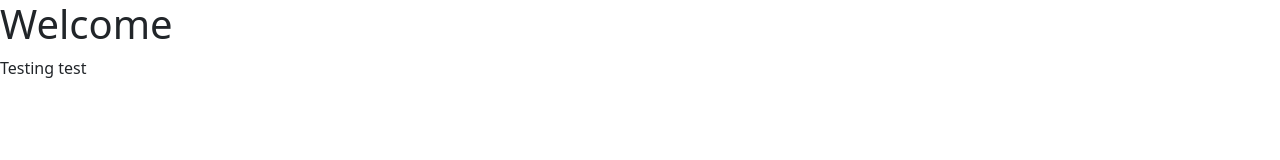
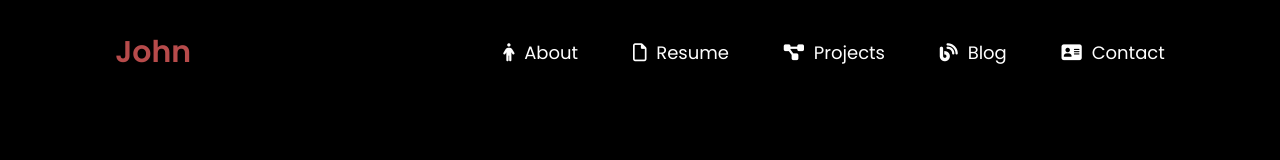
Before and after one commit to Mio-1204/HTMLportfolio, a plain HTML site: page index.html in a window 1280 px wide. Drawn offline with nearby package versions, Linux system fonts and the light colour scheme.

Commit message:
Did the navigation bar with icons and effects

```diff
--- a/index.html
+++ b/index.html
@@ -9,7 +9,7 @@
             content="width=device-width, initial-scale=1, shrink-to-fit=no"
         />
 
-        <!-- Fonts from google -->
+        <!-- Fonts from google (Poppins)-->
         <link rel="preconnect" href="https://fonts.googleapis.com">
         <link rel="preconnect" href="https://fonts.gstatic.com" crossorigin>
         <link href="https://fonts.googleapis.com/css2?family=Poppins:wght@400;600&display=swap" rel="stylesheet">
@@ -30,16 +30,35 @@
     </head>
 
     <body>
+        <!-- Navbar, used icons from fontawesome-->
         <header>
-            <!-- place navbar here -->
-             <nav></nav>
+        <a class="name" href="index.html">John</a>
+
+            <nav>
+                <a href="about.html">
+                        <i class="fa-solid fa-person"></i>
+                        <span>About</span>
+                </a>
+                <a href="resume.html">
+                    <i class="fa-regular fa-file"></i>
+                    <span>Resume</span>
+                </a>
+                <a href="projects.html">
+                    <i class="fa-solid fa-diagram-project"></i>
+                    <span>Projects</span>
+                </a>
+                <a href="blog.html">
+                    <i class="fa-solid fa-blog"></i>
+                    <span>Blog</span>
+                </a>
+                <a href="contact.html">
+                    <i class="fa-solid fa-address-card"></i>
+                    <span>Contact</span>
+                </a>
+             </nav>
         </header>
+
         <main>
-            <!-- Home content here -->
-            <section></section>
-
-            <h1>Welcome</h1> <!-- figuring out GIT -->
-            <p>Testing test</p>
 
         </main>
         <footer>
--- a/projectStyle.css
+++ b/projectStyle.css
@@ -1,5 +1,67 @@
-:root {
-    --bs-text-color:#212529;
-    --bs-link-color:#0d6efd;
-    --bs-background-color:#fff;
+*{
+    margin: 0;
+    padding: 0;
+    box-sizing: border-box;
+    font-family: 'Poppins', sans-serif;
 }
+
+html{
+    font-size: 62.5%;
+}
+
+a {
+    text-decoration: none;
+}
+
+body{
+    color: white;
+    background-color: black;
+    width: 100%;
+    height: 100vh;
+}
+
+/* Navigation Bar */
+.name:hover {
+    transform: scale(1.1);
+}
+
+.name:active {
+    text-decoration: underline;
+}
+
+nav a span{
+    margin-left: 0.5rem;
+}
+
+nav a{
+    font-size: 1.8rem;
+    font-weight: 500;
+    color: white;
+    margin-left: 5rem;
+    transition: 0.3s ease;
+    border-bottom: 3px solid transparent;
+}
+
+nav a:hover,
+nav a.active {
+    color: #b74b4b;
+    border-bottom: 3px solid #b74b4b;
+}
+
+header{
+    display: flex;
+    position: fixed;
+    width: 100%;
+    padding: 1rem 9%;
+    justify-content: space-between;
+    align-items: center;
+    margin-top: 20px;
+}
+
+.name{
+    font-size: 3rem;
+    font-weight: 800;
+    color: #b74b4b;
+    cursor: pointer;
+    transition: 0.5s ease;
+}
```
